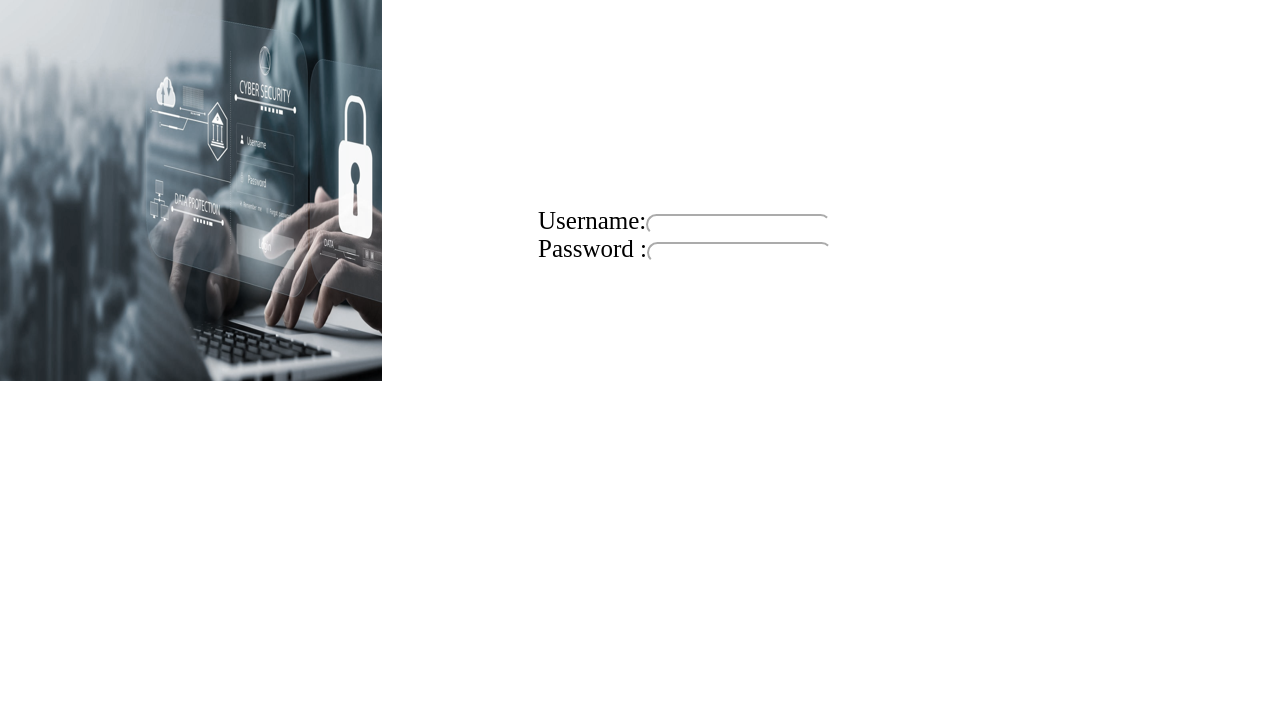
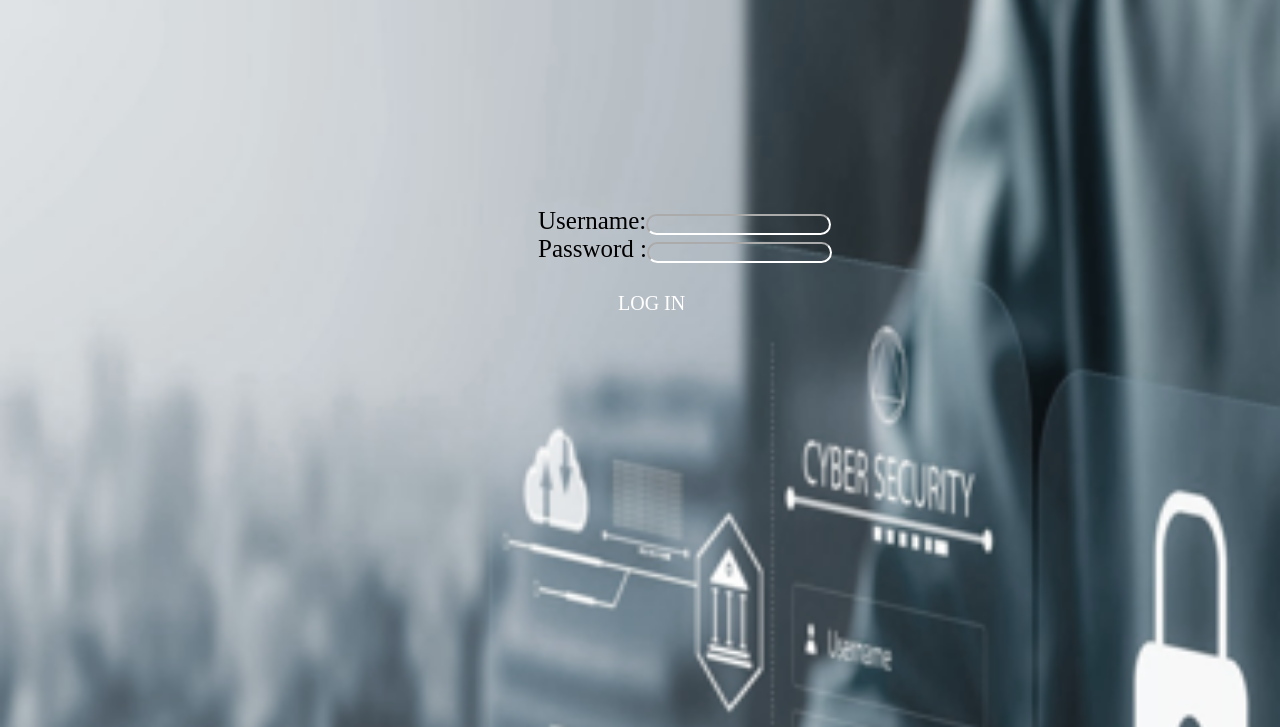
Before and after one commit to tebogomaseko/security-app2, a plain HTML site: page index.html in a window 1280 px wide. Shown: the part 73-800 px from the top of the page. Drawn offline with Linux system fonts and the light colour scheme.

Commit message:
Update style.css

```diff
--- a/style.css
+++ b/style.css
@@ -2,10 +2,9 @@ body{
 
     background-image:url(Screenshot\ 2025-06-12\ 161508.png);
     background-repeat: no-repeat;
+    background-size: 100%;
     size: inherit;
     size-adjust:inherit;
-    width: 100%;
-    height:100%;
 
 }
 
```
